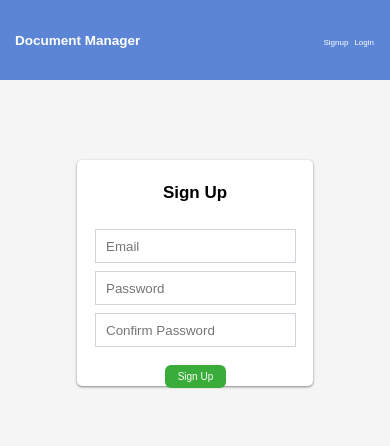
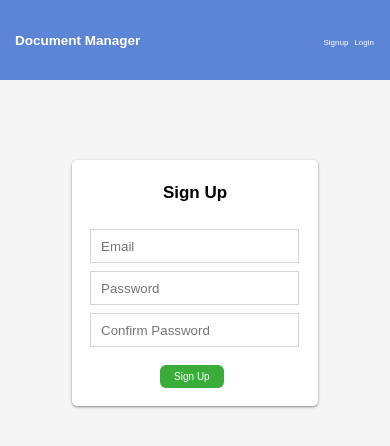
Before and after one commit to ZB-Properties/DMS-Frontend, a React (Vite) app: page /register in a window 390 px wide. Shown: the top 446 px of the page. Built offline with nearby package versions, Linux system fonts and the light colour scheme.

Commit message:
dms-frontend

```diff
--- a/src/pages/User.css
+++ b/src/pages/User.css
@@ -180,8 +180,8 @@
 }
 @media screen and (min-width: 300px) and (max-width:499px) {
 .register {
-  max-width: 210px;
-  height: 200px;
+  max-width: 220px;
+  height: 220px;
   margin-left: auto;
   margin-right: auto;
   margin-top: 80px;
```
